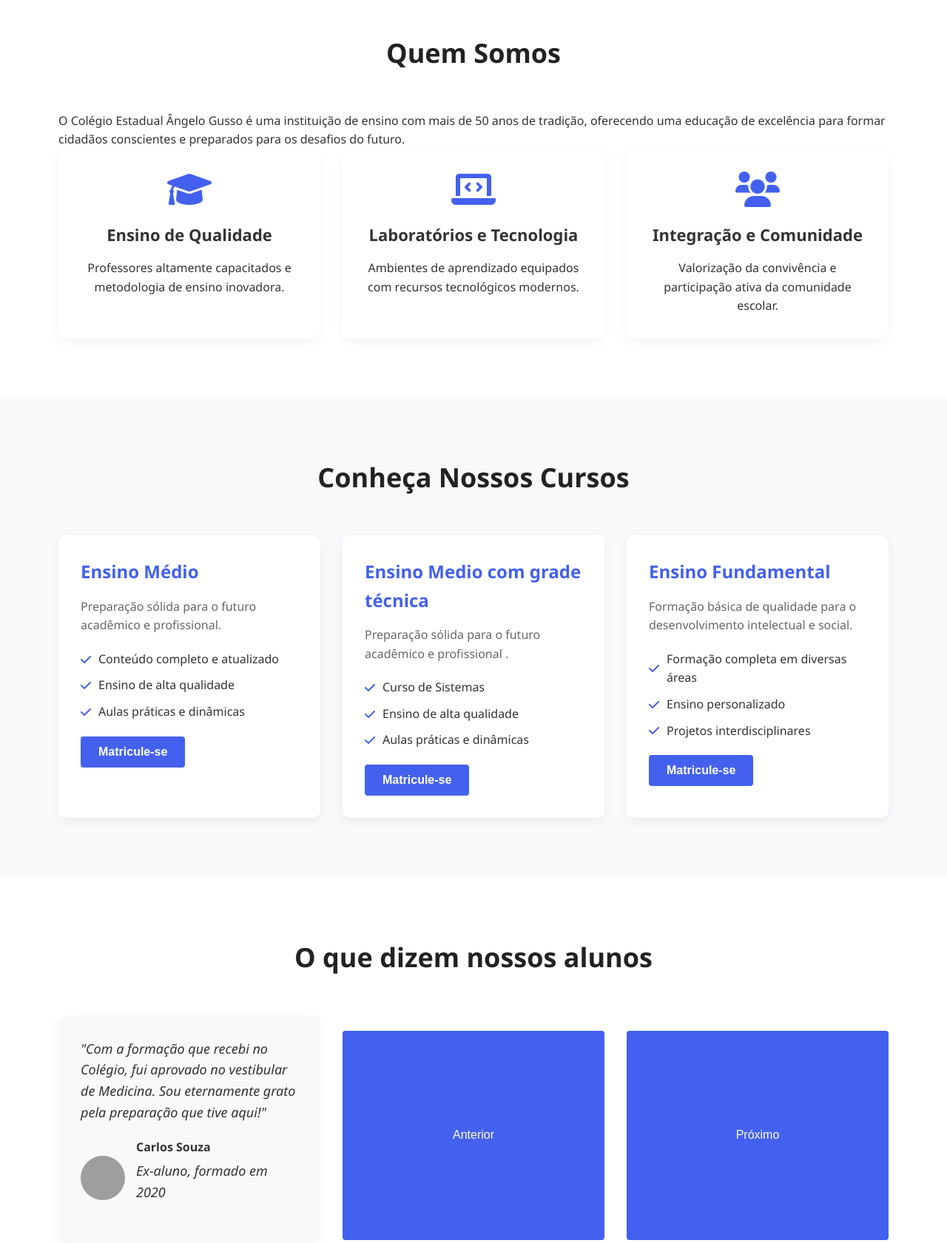
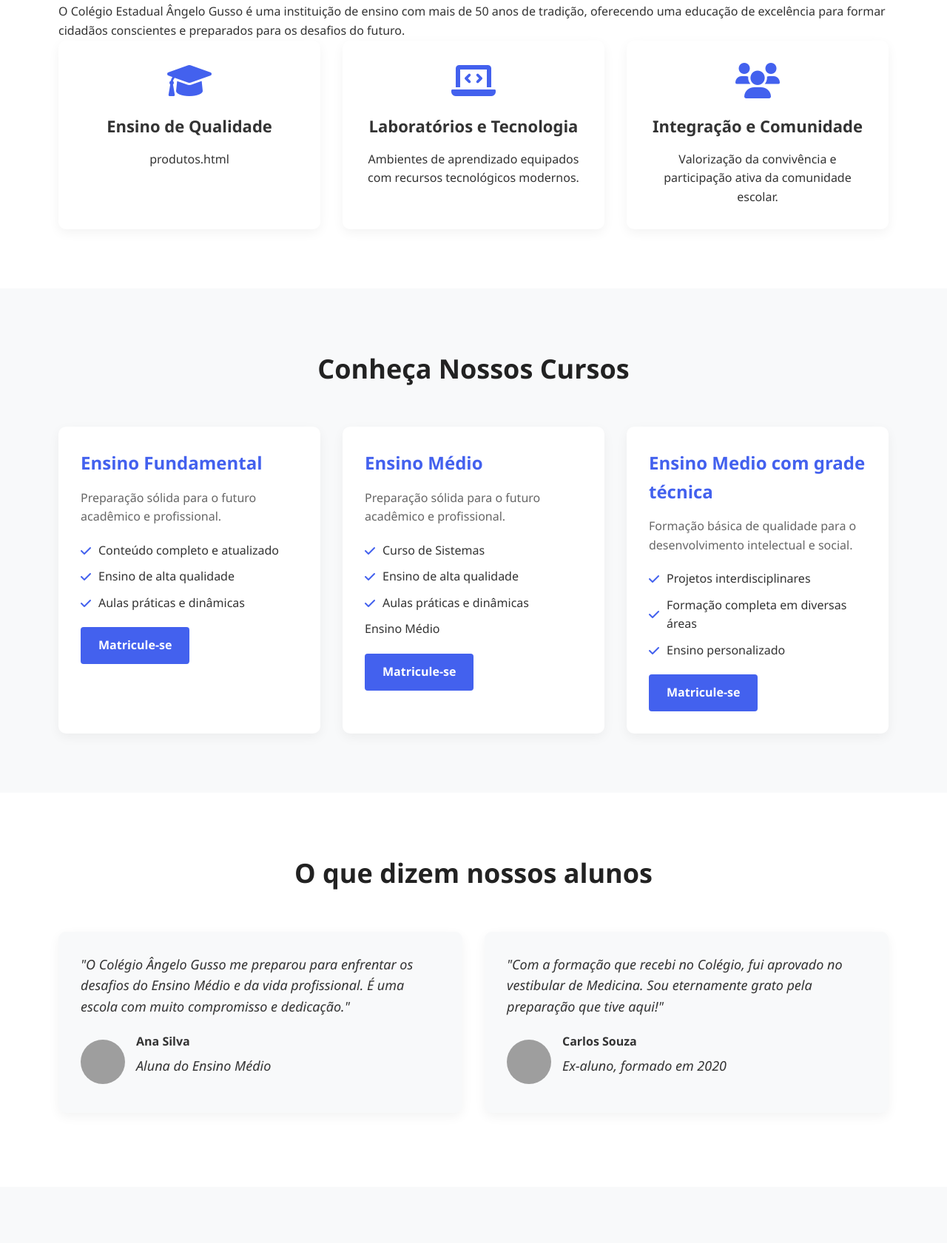
Before and after one commit to JhonathanSantos321/Trabalho-ADS, a plain HTML site: page index.html in a window 1280 px wide. Shown: the part 765-2446 px from the top of the page at 74% size. Drawn offline with Linux system fonts and the light colour scheme; grey boxes are pictures that could not be loaded.

Commit message:
Add files via upload

```diff
--- a/index.html
+++ b/index.html
@@ -20,7 +20,7 @@
         </div>
         <nav>
           <ul>
-            <li><a href="#home">Início</a></li>
+            <li><a href="#home">Início</a></li>produtos.html
             <li><a href="#about">Sobre</a></li>
             <li><a href="#courses">Cursos</a></li>
             <li><a href="#testimonials">Depoimentos</a></li>
@@ -42,13 +42,7 @@
             <a href="#courses" class="btn primary">Conheça nossos cursos</a>
             <a href="#about" class="btn secondary">Saiba mais</a>
           </div>
-        </div>
-        <div class="hero-image">
-          <img
-            src="gusso.jpg"
-            alt="Estudantes em sala de aula"
-          />
-        </div>
+        </div>produtos.html
       </div>
     </section>
 
@@ -62,10 +56,7 @@
         <div class="features">
           <div class="feature">
             <i class="fas fa-graduation-cap"></i>
-            <h3>Ensino de Qualidade</h3>
-            <p>
-              Professores altamente capacitados e metodologia de ensino inovadora.
-            </p>
+            <h3>Ensino de Qualidade</h3>produtos.html
           </div>
           <div class="feature">
             <i class="fas fa-laptop-code"></i>
@@ -91,34 +82,37 @@
         <h2>Conheça Nossos Cursos</h2>
         <div class="course-cards">
           <div class="course-card">
-            <h3>Ensino Médio</h3>
+            <h3>Ensino Fundamental</h3>
             <p>Preparação sólida para o futuro acadêmico e profissional.</p>
             <ul>
               <li><i class="fas fa-check"></i> Conteúdo completo e atualizado</li>
               <li><i class="fas fa-check"></i> Ensino de alta qualidade</li>
               <li><i class="fas fa-check"></i> Aulas práticas e dinâmicas</li>
             </ul>
-            <button class="btn primary enroll-btn">Matricule-se</button>
+            <a href="https://www.areadoaluno.seed.pr.gov.br/servicosaoaluno/pages/publico/login.jsf?dswid=-3214" class="btn primary enroll-btn">Matricule-se</a>
           </div>
           <div class="course-card">
-            <h3>Ensino Medio com grade técnica</h3>
-            <p>Preparação sólida para o futuro acadêmico e profissional .</p>
+            <h3>Ensino Médio</h3>
+            <p>Preparação sólida para o futuro acadêmico e profissional.</p>
             <ul>
               <li><i class="fas fa-check"></i> Curso de Sistemas</li>
               <li><i class="fas fa-check"></i> Ensino de alta qualidade</li>
               <li><i class="fas fa-check"></i> Aulas práticas e dinâmicas</li>
+              Ensino Médio
             </ul>
-            <button class="btn primary enroll-btn">Matricule-se</button>
+            <a href="https://www.areadoaluno.seed.pr.gov.br/servicosaoaluno/pages/publico/login.jsf?dswid=-3214" class="btn primary enroll-btn">Matricule-se</a>
           </div>
           <div class="course-card">
-            <h3>Ensino Fundamental</h3>
+            <h3>Ensino Medio com grade técnica</h3>
             <p>Formação básica de qualidade para o desenvolvimento intelectual e social.</p>
             <ul>
+              <li><i class="fas fa-check"></i> Projetos interdisciplinares</li>
               <li><i class="fas fa-check"></i> Formação completa em diversas áreas</li>
               <li><i class="fas fa-check"></i> Ensino personalizado</li>
-              <li><i class="fas fa-check"></i> Projetos interdisciplinares</li>
             </ul>
-            <button class="btn primary enroll-btn">Matricule-se</button>
+            <a href="https://www.areadoaluno.seed.pr.gov.br/servicosaoaluno/pages/publico/login.jsf?dswid=-3214" class="btn primary enroll-btn">Matricule-se</a>
+
+
           </div>
         </div>
       </div>
@@ -172,7 +166,7 @@
             <h3>Informações de Contato</h3>
             <p><i class="fas fa-envelope"></i> contato@colegioangelogusso.edu.br</p>
             <p><i class="fas fa-phone"></i> (11) 5555-5555</p>
-            <p><i class="fas fa-map-marker-alt"></i> Curitiba, SP</p>
+            <p><i class="fas fa-map-marker-alt"></i> Curitiba, PR</p>
           </div>
           <form id="contact-form">
             <input type="text" id="name" placeholder="Seu Nome" required />
--- a/script.js
+++ /dev/null
@@ -1,45 +0,0 @@
-// Carrossel de depoimentos (se necessário para mais depoimentos)
-// Navegação manual entre os depoimentos
-let currentTestimonial = 0;
-const testimonials = document.querySelectorAll('.testimonial-card');
-const prevButton = document.createElement('button');
-const nextButton = document.createElement('button');
-
-// Adicionando botões de navegação
-prevButton.textContent = 'Anterior';
-prevButton.classList.add('testimonial-nav', 'prev');
-nextButton.textContent = 'Próximo';
-nextButton.classList.add('testimonial-nav', 'next');
-
-// Adicionando os botões ao container de depoimentos
-const testimonialContainer = document.querySelector('.testimonial-cards');
-testimonialContainer.appendChild(prevButton);
-testimonialContainer.appendChild(nextButton);
-
-function showTestimonial(index) {
-    testimonials.forEach((testimonial, i) => {
-        testimonial.style.display = i === index ? 'block' : 'none';
-    });
-}
-
-// Inicializa depoimentos (mostra o primeiro)
-if (testimonials.length > 0) {
-    showTestimonial(currentTestimonial);
-
-    // Navegação manual
-    prevButton.addEventListener('click', () => {
-        currentTestimonial = (currentTestimonial - 1 + testimonials.length) % testimonials.length;
-        showTestimonial(currentTestimonial);
-    });
-
-    nextButton.addEventListener('click', () => {
-        currentTestimonial = (currentTestimonial + 1) % testimonials.length;
-        showTestimonial(currentTestimonial);
-    });
-
-    // Rotaciona automaticamente os depoimentos a cada 5 segundos
-    setInterval(() => {
-        currentTestimonial = (currentTestimonial + 1) % testimonials.length;
-        showTestimonial(currentTestimonial);
-    }, 5000);
-}
```
